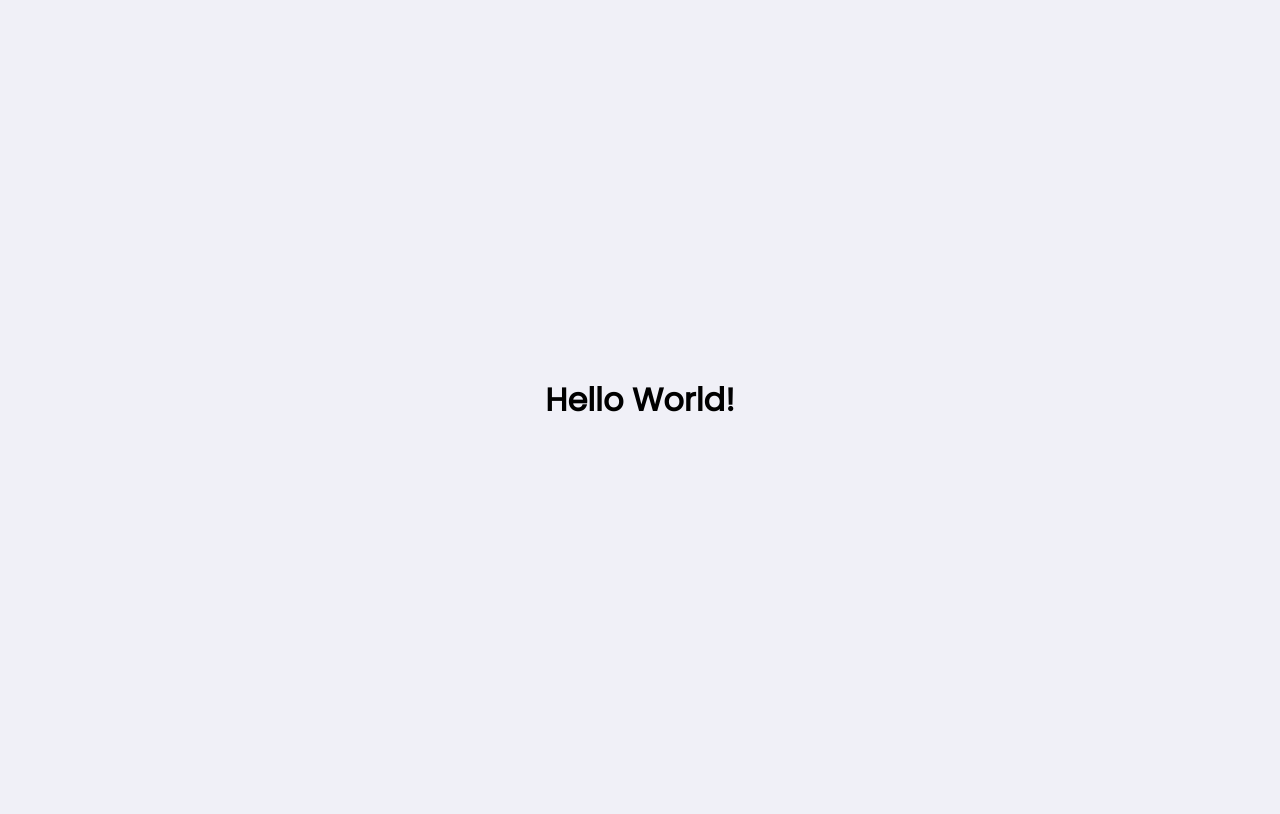
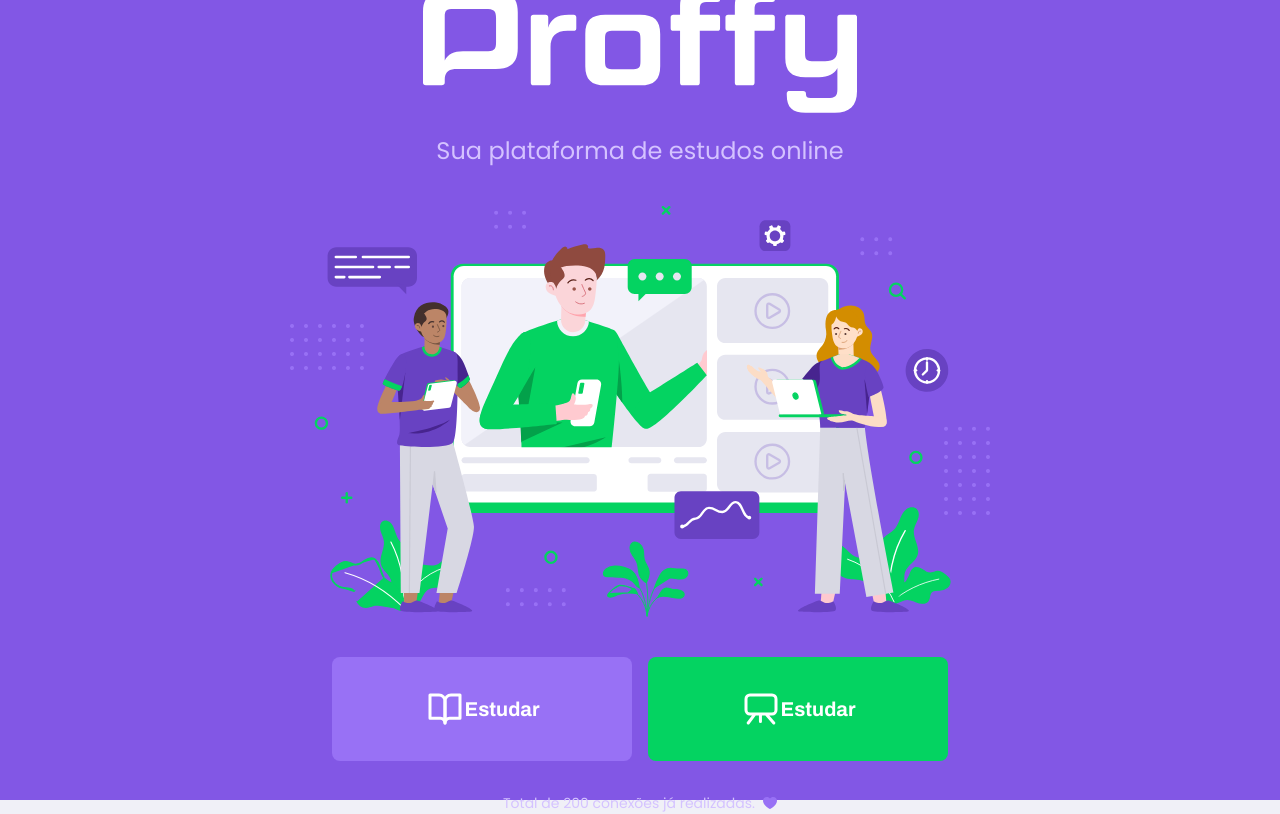
Before and after one commit to thiagocdn/NLW2-web, a React (Create React App) app: page / in a window 1280 px wide. Built offline with nearby package versions, Linux system fonts and the light colour scheme.

Commit message:
criado pagina landing

```diff
--- a/src/App.tsx
+++ b/src/App.tsx
@@ -1,12 +1,10 @@
 import React from 'react';
 import './assets/styles/global.css';
+import Landing from './pages/Landing';
 
 function App() {
   return (
-    <div className="App">
-      <h1>Hello World!</h1>
-
-    </div>
+    <Landing />
   );
 }
 
--- /dev/null
+++ b/src/pages/Landing/index.tsx
@@ -0,0 +1,46 @@
+import React from 'react';
+import logoImg from '../../assets/images/logo.svg';
+import landingImg from '../../assets/images/landing.svg';
+
+import studyIcon from '../../assets/images/icons/study.svg';
+import giveClassesIcon from '../../assets/images/icons/give-classes.svg';
+import purpleHeartIcon from '../../assets/images/icons/purple-heart.svg';
+
+import './styles.css';
+
+function Landing () {
+  return (
+    <div id="page-landing">
+      <div id="page-landing-content" className="container">
+        <div className="logo-container">
+          <img src={logoImg} alt="Logo Proffy"/>
+          <h2>Sua plataforma de estudos online</h2>
+        </div>
+
+        <img
+          src={landingImg}
+          alt="Plataforma de Estudos"
+          className="hero-image"
+        />
+
+        <div className="buttons-container">
+          <a href="" className="study">
+            <img src={studyIcon} alt="Estudar"/>
+            Estudar
+          </a>
+          <a href="" className="give-classes">
+            <img src={giveClassesIcon} alt="Dar Aulas"/>
+            Estudar
+          </a>
+        </div>
+
+        <span className="total-connections">
+          Total de 200 conexões já realizadas.
+          <img src={purpleHeartIcon} alt="Coração Roxo"/>
+        </span>
+      </div>
+    </div>
+  )
+}
+
+export default Landing;
--- /dev/null
+++ b/src/pages/Landing/styles.css
@@ -0,0 +1,90 @@
+#page-landing {
+  width: 100vw;
+  height: 100vh;
+
+  display: flex;
+  align-items: center;
+  justify-content: center;
+
+  color: var(--color-text-in-primary);
+  background: var(--color-primary);
+}
+
+#logo-container img {
+  height: 10rem;
+
+}
+
+.hero-image {
+  width: 100%;
+}
+
+.logo-container {
+  text-align: center;
+  margin-bottom: 3.2rem;
+}
+
+.logo-container h2 {
+  font-weight: 500;
+  font-size: 2.4rem;
+  line-height: 4.6rem;
+  margin-top: 0.8rem;
+}
+
+.buttons-container {
+  display: flex;
+  justify-content: center;
+  margin: 3.2rem 0;
+}
+
+.buttons-container a {
+  width: 30rem;
+  height: 10.4rem;
+  border-radius: 0.8rem;
+  font: 700 2.0rem Archivo;
+
+  display: flex;
+  align-items: center;
+  justify-content: center;
+
+  text-decoration: none;
+  color: var(--color-button-text);
+
+  transition: background-color 0.2s;
+}
+
+.buttons-container a:first-child {
+  margin-right: 1.6rem;
+}
+
+.buttons-container a img {
+  width: 4rem;
+}
+
+.buttons-container a.study {
+  background: var(--color-primary-lighter);
+}
+
+.buttons-container a.give-classes {
+  background: var(--color-secundary);
+}
+
+.buttons-container a.study:hover {
+  background: var(--color-primary-light);
+}
+
+.buttons-container a.give-classes:hover {
+  background: var(--color-secundary-dark);
+}
+
+.total-connections {
+  font-size: 1.4rem;
+
+  display: flex;
+  align-items: center;
+  justify-content: center;
+}
+
+.total-connections img {
+  margin-left: 0.8rem;
+}
```
